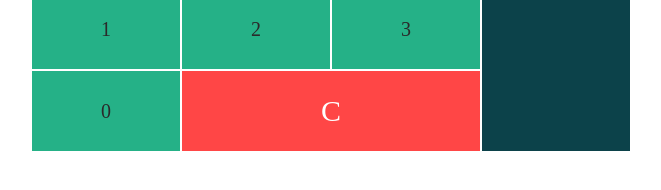
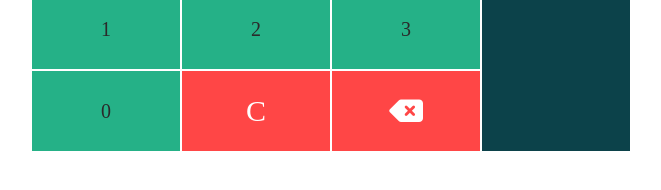
Before and after one commit to caingles/simple-calculator, a website with bundled scripts: page src/index.html in a window 1280 px wide. Shown: the part 390-580 px from the top of the page, without its empty margins (309-970 px from the left). Built offline with nearby package versions, Linux system fonts and the light colour scheme; files whose address does not match are found by name.

Commit message:
Add remove button

```diff
--- a/src/css/index.css
+++ b/src/css/index.css
@@ -67,11 +67,15 @@
 }
 
 .div16 {
-  grid-area: 6 / 2 / 7 / 4;
+  grid-area: 6 / 2 / 7 / 3;
 }
 
 .div17 {
   grid-area: 3 / 4 / 7 / 5;
+}
+
+.div18 {
+  grid-area: 6 / 3 / 7 / 4;
 }
 
 .container-calculator {
--- a/src/index.html
+++ b/src/index.html
@@ -27,8 +27,11 @@
           <div class="div13 box-number" id="two">2</div>
           <div class="div14 box-number" id="tree">3</div>
           <div class="div15 box-number" id="zero">0</div>
-          <div class="div16 box-delete" id="delete">C</div>
+          <div class="div16 box-delete" id="delete-all">C</div>
           <div class="div17 box-equal" id="equal">=</div>
+          <div class="div18 box-delete">
+            <i class="fa-solid fa-delete-left"></i>
+          </div>
         </div>
       </div>
     </div>
```
